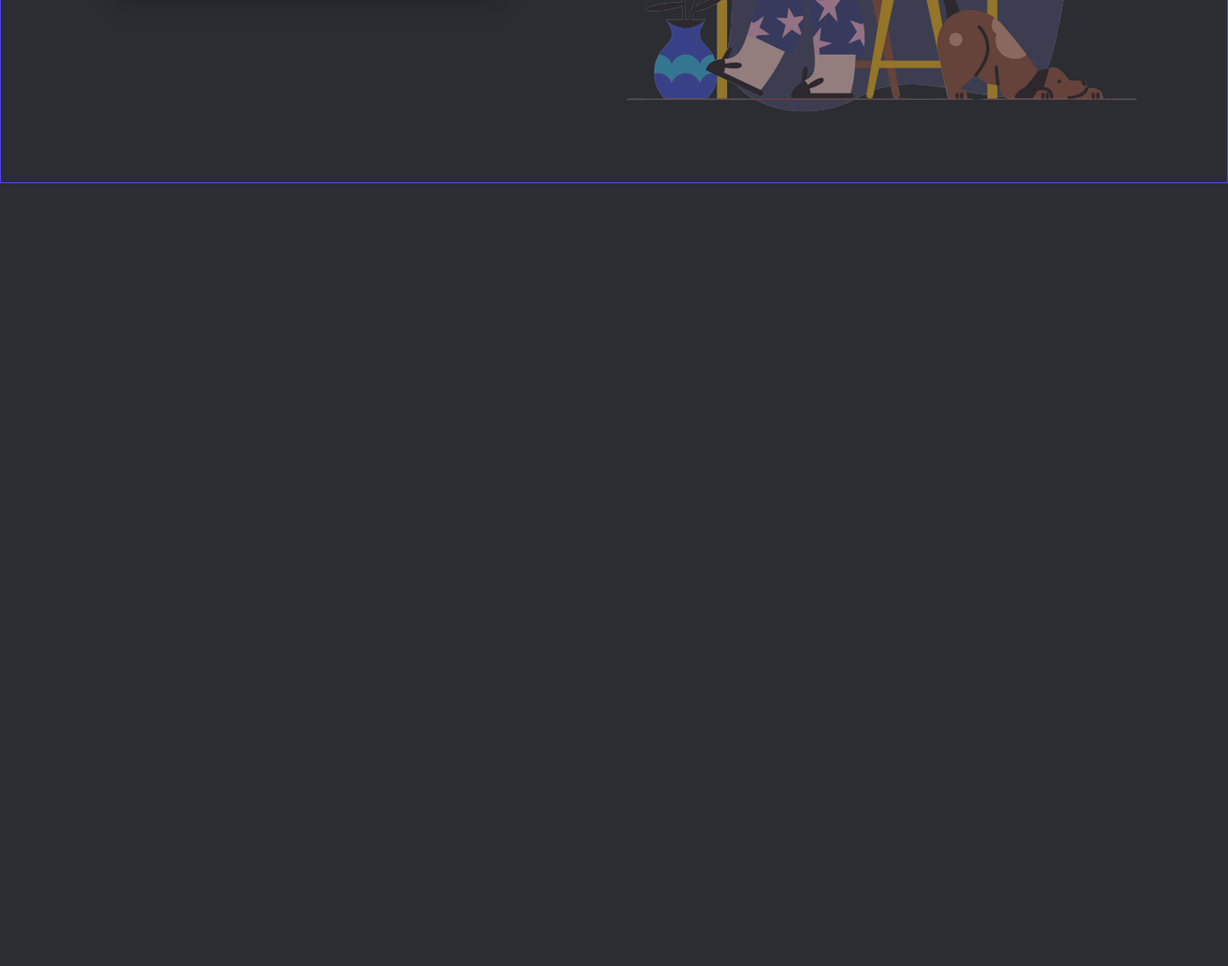
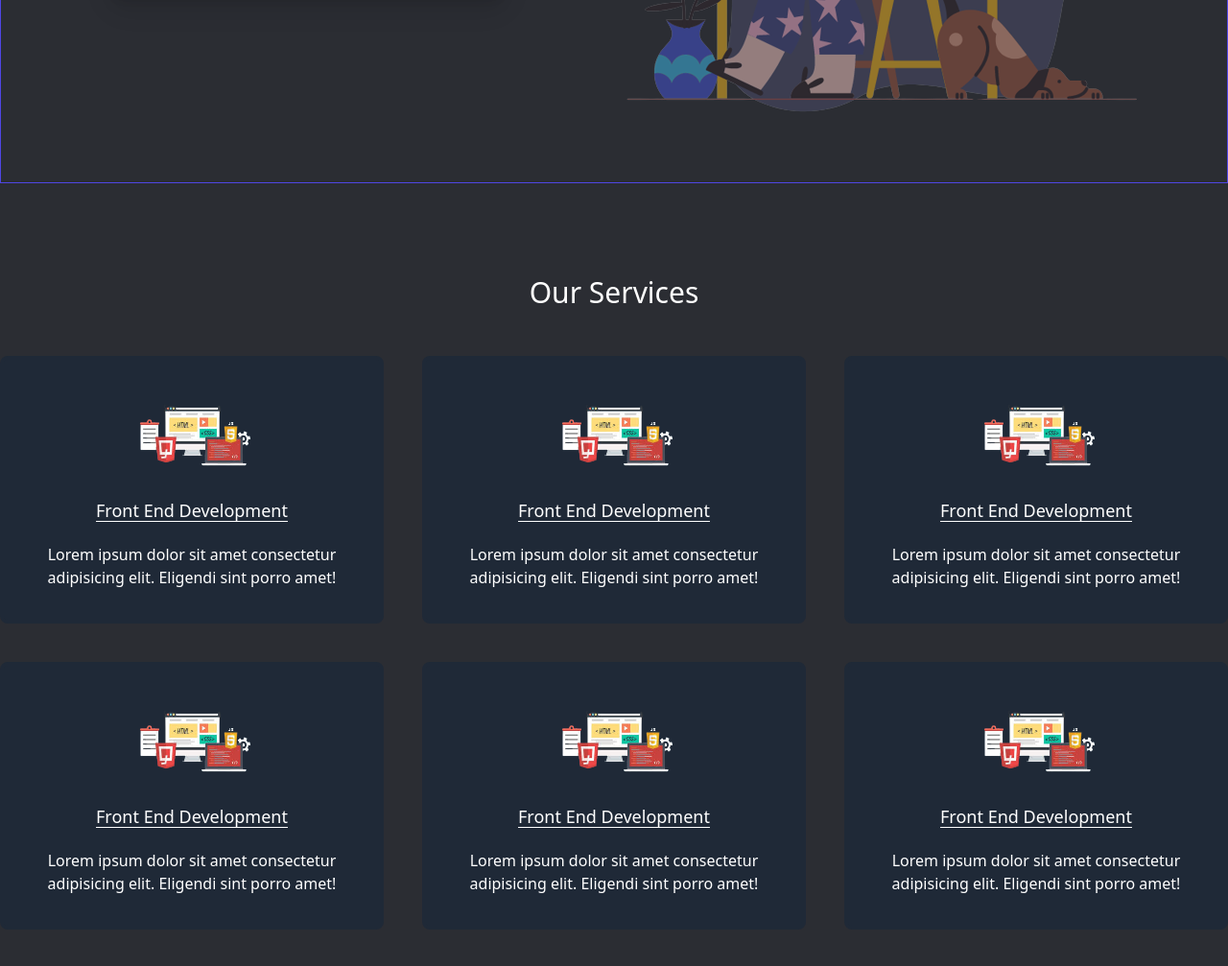
Before and after one commit to go2arnobweb/codbd, a website built with Vite: page index.html in a window 1280 px wide. Shown: the part 537-1544 px from the top of the page at 96% size. Before the commit the page ends 800 px from the top, so only its background shows below. Built offline with nearby package versions, Linux system fonts and the light colour scheme.

Commit message:
some changes

```diff
--- a/index.html
+++ b/index.html
@@ -8,7 +8,7 @@
 </head>
 <body class="bg-[#2B2D33]">
 
-    <nav class="bg-[#2B2D33] shadow-xl">
+    <nav class="bg-[#2B2D33] shadow-xl sticky top-0 z-10">
         <div class="container mx-auto">
             <div class="sm:flex justify-between py-5 items-center">
                 <div class="text-center mb-3">
@@ -30,10 +30,10 @@
         <div class="container mx-auto border border-indigo-600 border-t-0 sm:flex justify-around items-center text-center text-white h-[80vh] px-10 pt-10">
             <div>
                 <h1 class="text-2xl sm:text-5xl mb-5 sm:mb-16">Smart Coders: Learn <br> Programming</h1>
-                <button class="bg-indigo-900 px-7 py-3 rounded-full text-xl shadow-xl hover:bg-indigo-950">Join : Programming Shikhbo's Team <svg class="w-7 inline-block text-red-500 ml-2 animate-ping" xmlns="http://www.w3.org/2000/svg" fill="none" viewBox="0 0 24 24" strokeWidth={1.5} stroke="currentColor" className="size-6">
+                <button class="bg-indigo-900 transition px-7 py-3 rounded-full text-xl shadow-xl hover:bg-indigo-950">Join : Programming Shikhbo's Team <svg class="w-7 inline-block text-red-500 ml-2 animate-ping" xmlns="http://www.w3.org/2000/svg" fill="none" viewBox="0 0 24 24" strokeWidth={1.5} stroke="currentColor" className="size-6">
                     <path strokeLinecap="round" strokeLinejoin="round" d="M17.25 8.25 21 12m0 0-3.75 3.75M21 12H3" />
                   </svg>
-                  </button>
+                </button>
             </div>
 
             <div>
@@ -42,5 +42,48 @@
         </div>
     </header>
 
+    <!--Class -5-->
+
+    <main class="container mx-auto">
+
+        <section class="my-24 ">
+            <h1 class="text-white text-3xl text-center mb-12">Our Services</h1>
+
+            <div class="grid md:grid-cols-2 lg:grid-cols-3 gap-10">
+                <div class="bg-gray-800 p-8 rounded-lg text-center border-4 border-[#1f2937] hover:border-indigo-700 cursor-pointer">
+                    <img class="w-1/2 mx-auto" src="frontEnd.png" alt="">
+                    <h4 class="text-white my-5 text-lg underline underline-offset-4">Front End Development</h4>
+                    <p class="text-white ">Lorem ipsum dolor sit amet consectetur adipisicing elit. Eligendi sint porro amet!</p>
+                </div>
+                <div class="bg-gray-800 p-8 rounded-lg text-center border-4 border-[#1f2937] hover:border-indigo-700 cursor-pointer">
+                    <img class="w-1/2 mx-auto" src="frontEnd.png" alt="">
+                    <h4 class="text-white my-5 text-lg underline underline-offset-4">Front End Development</h4>
+                    <p class="text-white ">Lorem ipsum dolor sit amet consectetur adipisicing elit. Eligendi sint porro amet!</p>
+                </div>
+                <div class="bg-gray-800 p-8 rounded-lg text-center border-4 border-[#1f2937] hover:border-indigo-700 cursor-pointer">
+                    <img class="w-1/2 mx-auto" src="frontEnd.png" alt="">
+                    <h4 class="text-white my-5 text-lg underline underline-offset-4">Front End Development</h4>
+                    <p class="text-white ">Lorem ipsum dolor sit amet consectetur adipisicing elit. Eligendi sint porro amet!</p>
+                </div>
+                <div class="bg-gray-800 p-8 rounded-lg text-center border-4 border-[#1f2937] hover:border-indigo-700 cursor-pointer">
+                    <img class="w-1/2 mx-auto" src="frontEnd.png" alt="">
+                    <h4 class="text-white my-5 text-lg underline underline-offset-4">Front End Development</h4>
+                    <p class="text-white ">Lorem ipsum dolor sit amet consectetur adipisicing elit. Eligendi sint porro amet!</p>
+                </div>
+                <div class="bg-gray-800 p-8 rounded-lg text-center border-4 border-[#1f2937] hover:border-indigo-700 cursor-pointer">
+                    <img class="w-1/2 mx-auto" src="frontEnd.png" alt="">
+                    <h4 class="text-white my-5 text-lg underline underline-offset-4">Front End Development</h4>
+                    <p class="text-white ">Lorem ipsum dolor sit amet consectetur adipisicing elit. Eligendi sint porro amet!</p>
+                </div>
+                <div class="bg-gray-800 p-8 rounded-lg text-center border-4 border-[#1f2937] hover:border-indigo-700 cursor-pointer">
+                    <img class="w-1/2 mx-auto" src="frontEnd.png" alt="">
+                    <h4 class="text-white my-5 text-lg underline underline-offset-4">Front End Development</h4>
+                    <p class="text-white ">Lorem ipsum dolor sit amet consectetur adipisicing elit. Eligendi sint porro amet!</p>
+                </div>
+            </div>
+        </section>
+
+    </main>
+
 </body>
 </html>
```
Also changed, not shown: frontEnd.png (added).
